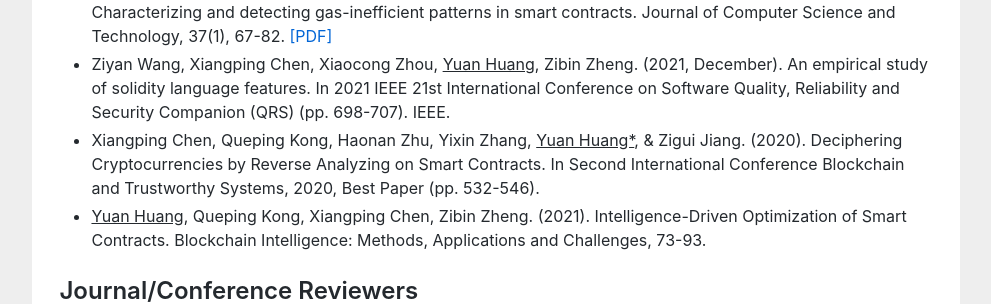
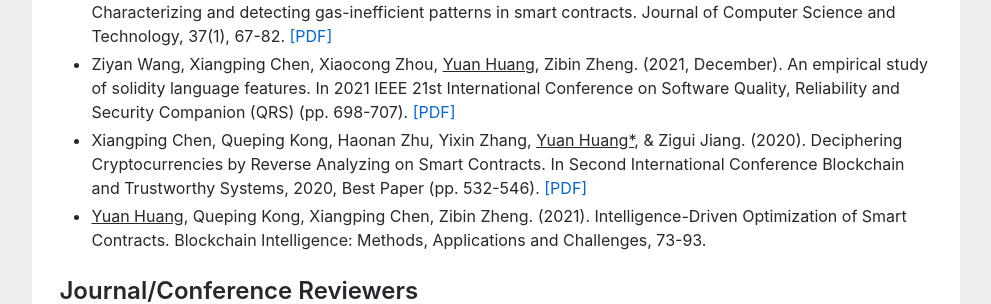
Before and after one commit to huangyuan-hy/huangyuan-hy.github.io, a Jekyll site: the page index.html, which Jekyll copies as it is, in a window 1280 px wide and 900 px high, scrolled down 2077 px. Shown: the part 206-510 px from the top of the window, without its empty margins (144-1135 px from the left). Built offline with Jekyll 4.4.1, drawn with Linux system fonts in a browser that asks for light colours.

Commit message:
Update index.html

```diff
--- a/index.html
+++ b/index.html
@@ -114,8 +114,8 @@ gtag('config', 'UA-158965281-1');
 <li>Xiaocong Zhou, Yingye Chen, Hanyang Guo, Xiangping Chen, <u>Yuan Huang*</u>, Security Code Recommendations for Smart Contract, IEEE International Conference on Software Analysis, Evolution and Reengineering (SANER), 2023. Accepted</li>
 <li><u>Yuan Huang</u>, Rong Wang, Xiangping Chen, Xiaocong Zhou, Ziyan Wang. (2022). GOV: A Verification Method for Smart Contract Gas-Optimization. In 2022 IEEE 22st International Conference on Software Quality, Reliability and Security Companion (QRS). IEEE.</li>
 <li>Queping Kong, Ziyan Wang, <u>Yuan Huang</u>, Xiangping Chen, Xiaocong Zhou, Zibin Zheng, Gang Huang. (2022). Characterizing and detecting gas-inefficient patterns in smart contracts. Journal of Computer Science and Technology, 37(1), 67-82. <a href="https://jcst.ict.ac.cn/fileup/1000-9000/PDF/2022-1-5-1674.pdf">[PDF]</a></li>
-<li>Ziyan Wang, Xiangping Chen, Xiaocong Zhou, <u>Yuan Huang</u>, Zibin Zheng. (2021, December). An empirical study of solidity language features. In 2021 IEEE 21st International Conference on Software Quality, Reliability and Security Companion (QRS) (pp. 698-707). IEEE.</li>
-<li>Xiangping Chen, Queping Kong, Haonan Zhu, Yixin Zhang, <u>Yuan Huang*</u>, & Zigui Jiang. (2020). Deciphering Cryptocurrencies by Reverse Analyzing on Smart Contracts. In Second International Conference Blockchain and Trustworthy Systems, 2020,  Best Paper (pp. 532-546).</li>
+<li>Ziyan Wang, Xiangping Chen, Xiaocong Zhou, <u>Yuan Huang</u>, Zibin Zheng. (2021, December). An empirical study of solidity language features. In 2021 IEEE 21st International Conference on Software Quality, Reliability and Security Companion (QRS) (pp. 698-707). <a href="https://ieeexplore.ieee.org/abstract/document/9742076">[PDF]</a></li>
+<li>Xiangping Chen, Queping Kong, Haonan Zhu, Yixin Zhang, <u>Yuan Huang*</u>, & Zigui Jiang. (2020). Deciphering Cryptocurrencies by Reverse Analyzing on Smart Contracts. In Second International Conference Blockchain and Trustworthy Systems, 2020,  Best Paper (pp. 532-546). <a href="https://link.springer.com/chapter/10.1007/978-981-15-9213-3_41">[PDF]</a></li>
 <li><u>Yuan Huang</u>, Queping Kong, Xiangping Chen, Zibin Zheng. (2021). Intelligence-Driven Optimization of Smart Contracts. Blockchain Intelligence: Methods, Applications and Challenges, 73-93.</li>
 
 
```
